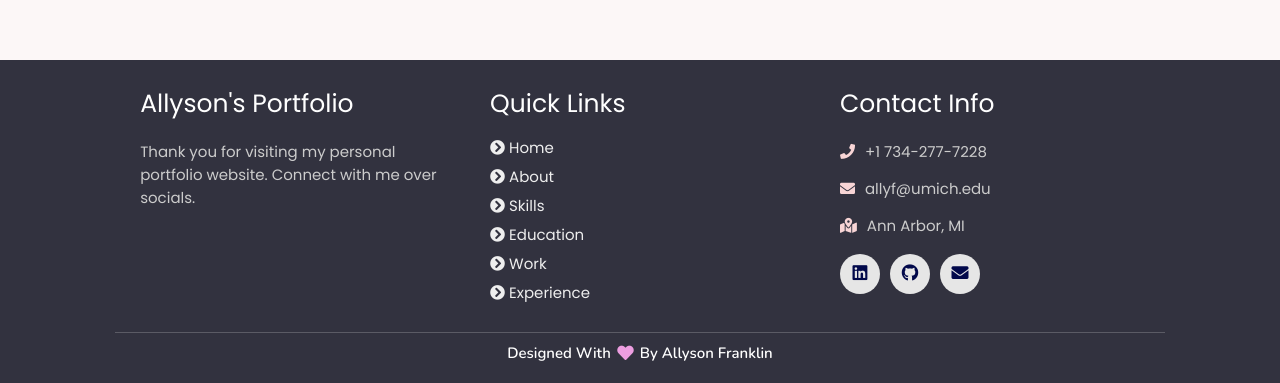
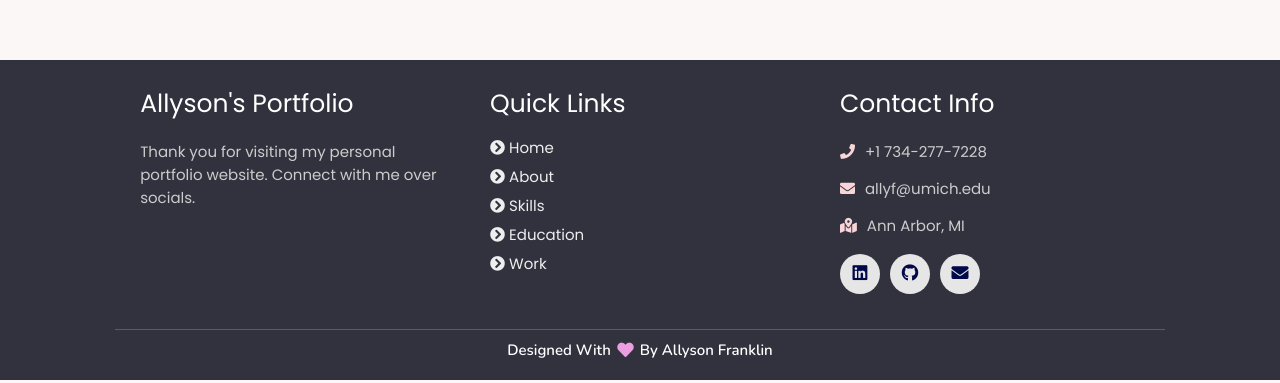
Before and after one commit to allyson48103/Personal-Portfolio-Website, a plain HTML site: page index.html in a window 1280 px wide. Shown: the part 4535-4918 px from the top of the page. Drawn offline with nearby package versions, Linux system fonts and the light colour scheme.

Commit message:
Update index.html

```diff
--- a/index.html
+++ b/index.html
@@ -348,7 +348,6 @@
           <a href="#skills"><i class="fas fa-chevron-circle-right"></i> skills</a>
           <a href="#education"><i class="fas fa-chevron-circle-right"></i> education</a>
           <a href="#work"><i class="fas fa-chevron-circle-right"></i> work</a>
-          <a href="#experience"><i class="fas fa-chevron-circle-right"></i> experience</a>
       </div>
 
       <div class="box">
```
